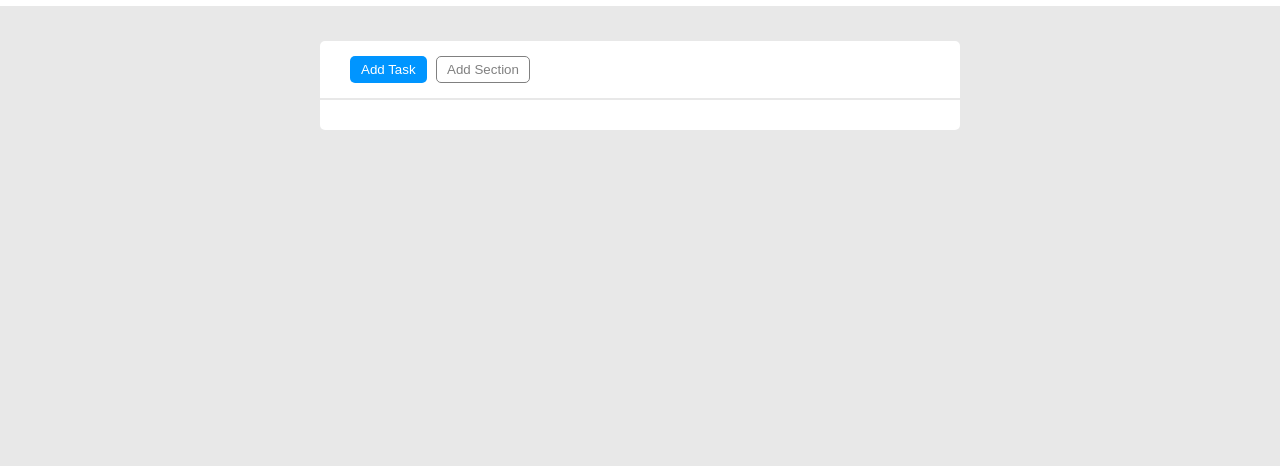
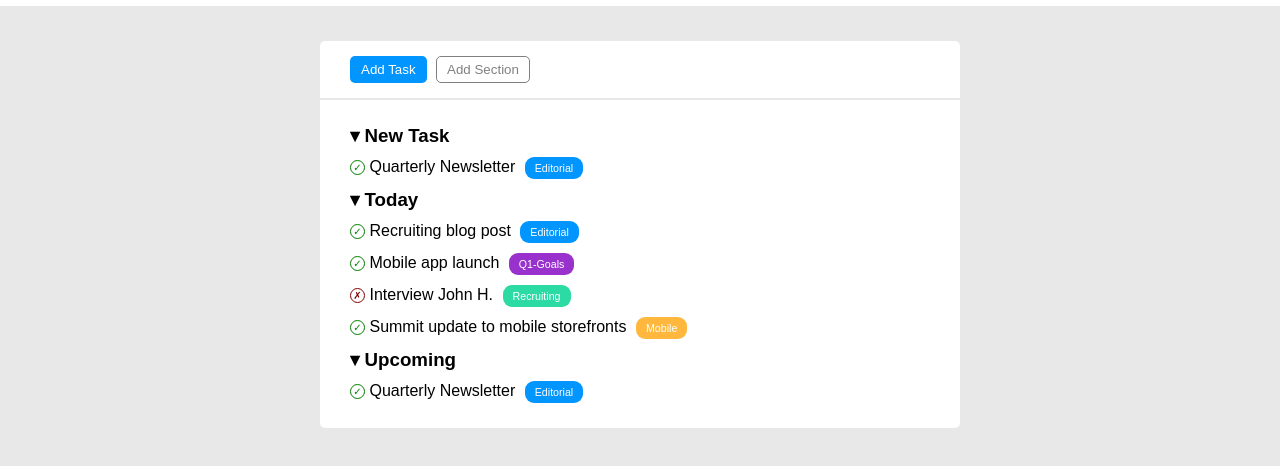
Before and after one commit to VoilaSecari/html-css-toboolist, a plain HTML site: page index.html in a window 1280 px wide. Shown: the part 64-530 px from the top of the page. Drawn offline with Linux system fonts and the light colour scheme.

Commit message:
first two lists completed

```diff
--- a/css/style.css
+++ b/css/style.css
@@ -10,6 +10,20 @@
 body {
   background-color: rgb(232, 232, 232);
   font-family: Arial, Helvetica, sans-serif;
+}
+
+ul {
+  list-style: none;
+}
+
+h3 {
+  margin-top: 10px;
+}
+
+.list-item {
+  margin-top: 10px;
+  margin-bottom: 10px;
+  line-height: 10px;
 }
 
 /* Utils */
@@ -56,9 +70,9 @@ h1 {
   padding: 15px 30px;
 }
 
-/* Bottoni */
+/* Bottoni Header*/
 
-.btn {
+.btn-header {
   border-radius: 5px;
   padding: 5px 10px;
   cursor: pointer;
@@ -66,7 +80,7 @@ h1 {
   margin-right: 5px;
 }
 
-.btn-header-blue {
+.btn-blue {
   background-color: rgb(0, 149, 255);
   color: white;
 }
@@ -76,3 +90,52 @@ h1 {
   color: gray;
   border: 1px solid gray;
 }
+
+/* Contenuto Card Body */
+
+/* Bottoni body */
+
+.btn-body {
+  border-radius: 9px;
+  padding: 4px 9px;
+  cursor: pointer;
+  border: 1px solid transparent;
+  margin-left: 5px;
+  font-size: 8pt;
+  color: white;
+}
+
+.btn-purple {
+  background-color: darkorchid;
+}
+
+.btn-green {
+  background-color: #2bdba3;
+}
+
+.btn-yellow {
+  background-color: #ffb83d;
+}
+
+/* Status */
+
+.status {
+  height: 15px;
+  width: 15px;
+  font-size: 10px;
+  display: inline-block;
+  border-radius: 50%;
+  vertical-align: middle;
+  text-align: center;
+  line-height: 14px;
+}
+
+.status.status-positive {
+  color: green;
+  border: 1px solid currentColor;
+}
+
+.status.status-negative {
+  color: rgb(128, 0, 0);
+  border: 1px solid currentColor;
+}
--- a/index.html
+++ b/index.html
@@ -20,11 +20,61 @@
       <div class="card">
         <!-- Card header -->
         <div class="card-header">
-          <button class="btn btn-header-blue">Add Task</button>
-          <button class="btn btn-header-white">Add Section</button>
+          <button class="btn-header btn-blue">Add Task</button>
+          <button class="btn-header btn-header-white">Add Section</button>
         </div>
         <!-- Card body -->
-        <div class="card-body"></div>
+        <div class="card-body">
+          <ul>
+            <li>
+              <h3>&blacktriangledown; New Task</h3>
+              <ul class="task-list">
+                <li class="list-item">
+                  <span class="status status-positive">&check;</span>
+                  <span class="content">Quarterly Newsletter</span>
+                  <button class="btn-body btn-blue">Editorial</button>
+                </li>
+              </ul>
+            </li>
+            <li>
+              <h3>&blacktriangledown; Today</h3>
+              <ul class="task-list">
+                <li class="list-item">
+                  <span class="status status-positive">&check;</span>
+                  <span class="content">Recruiting blog post</span>
+                  <button class="btn-body btn-blue">Editorial</button>
+                </li>
+                <li class="list-item">
+                  <span class="status status-positive">&check;</span>
+                  <span class="content">Mobile app launch</span>
+                  <button class="btn-body btn-purple">Q1-Goals</button>
+                </li>
+                <li class="list-item">
+                  <span class="status status-negative">&cross;</span>
+                  <span class="content">Interview John H.</span>
+                  <button class="btn-body btn-green">Recruiting</button>
+                </li>
+                <li class="list-item">
+                  <span class="status status-positive">&check;</span>
+                  <span class="content"
+                    >Summit update to mobile storefronts</span
+                  >
+                  <button class="btn-body btn-yellow">Mobile</button>
+                </li>
+              </ul>
+            </li>
+            <li>
+              <h3>&blacktriangledown; Upcoming</h3>
+              <ul class="task-list">
+                <li class="list-item">
+                  <span class="status status-positive">&check;</span>
+                  <span class="content">Quarterly Newsletter</span>
+                  <button class="btn-body btn-blue">Editorial</button>
+                </li>
+              </ul>
+            </li>
+          </ul>
+        </div>
       </div>
     </main>
   </body>
```
